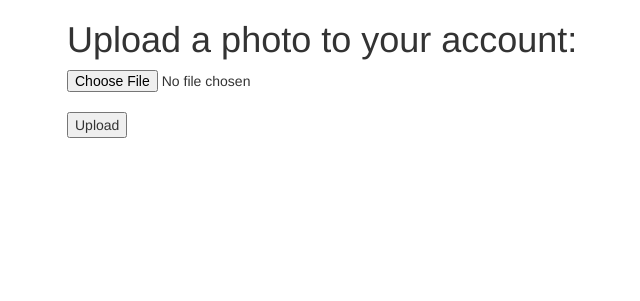
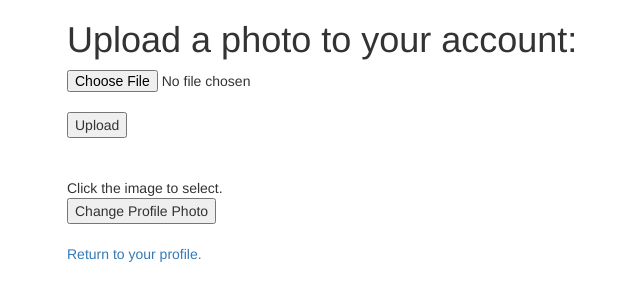
Before and after one commit to traciarms/mySocial, a Django app: a page that uses templates/upload_image.html in a window 1280 px wide. Shown: the top 301 px of the page, without its empty margins (3-643 px from the left). Run offline with Django 3.2, Linux system fonts and the light colour scheme; some libraries are stand-ins or nearby versions.

Commit message:
finished profile pic uploading and comment on others wall & searching for others profiles

```diff
--- a/profile/forms.py
+++ b/profile/forms.py
@@ -1,5 +1,5 @@
 from django.forms import ModelForm
-from profile.models import WallPost, PostComment, Image
+from profile.models import WallPost, PostComment, Image, Profile
 
 __author__ = 'traciarms'
 from django import forms
@@ -60,3 +60,11 @@
     class Meta:
         model = Image
         fields = ('image', )
+
+
+class UpdateProfileImgForm(ModelForm):
+    image_id = forms.IntegerField()
+
+    class Meta:
+        model = Profile
+        fields = ('image_id', )
--- a/profile/urls.py
+++ b/profile/urls.py
@@ -1,6 +1,7 @@
 from django.conf.urls import url
 from django.contrib.auth.decorators import login_required
-from profile.views import UpdateProfile, ViewImages, ProfileList
+from profile.views import UpdateProfile, ViewImages, ProfileList, \
+    ViewOtherProfile
 
 __author__ = 'traciarms'
 
@@ -15,12 +16,19 @@
     url(r'^upload_images/',
         'profile.views.upload_image', name='upload_image'),
 
-    url(r'^view_images/',
-        ViewImages.as_view(), name='view_images'),
+    url(r'^view_images/', ViewImages.as_view(), name='view_images'),
 
-    url(r'^add_wall_post/', 'profile.views.add_wall_post', name='add_wall_post'),
+    url(r'^add_wall_post/(?P<profile_id>[0-9]+)',
+        'profile.views.add_wall_post', name='add_wall_post'),
 
-    url(r'^add_comment/(?P<wall_post_id>[0-9]+)/', 'profile.views.add_comment', name='add_comment'),
+    url(r'^add_comment/(?P<wall_post_id>[0-9]+)/',
+        'profile.views.add_comment', name='add_comment'),
 
     url(r'^list_profiles/', ProfileList.as_view(), name='list_profiles'),
+
+    url(r'^update_profile_image/',
+        'profile.views.update_profile_image', name='update_profile_image'),
+
+    url(r'^other_profile/(?P<profile_id>[0-9]+)/',
+        ViewOtherProfile.as_view(), name='other_profile'),
 ]
--- a/profile/views.py
+++ b/profile/views.py
@@ -9,10 +9,19 @@
 from django.views.generic import ListView, UpdateView
 from myfacebook.settings import MEDIA_ROOT
 from profile.forms import ProfileCreationForm, ProfileForm, UploadImageForm, \
-    CommentForm, WallPostForm, ProfileSearchForm
+    CommentForm, WallPostForm, ProfileSearchForm, UpdateProfileImgForm
 from profile.models import Profile, Image, WallPost, PostComment
 
 __author__ = 'traciarms'
+
+
+def login_redirect(request):
+    user = request.user
+    if hasattr(user, 'profile') and user.profile.id > 0:
+        return HttpResponseRedirect(reverse('profile',
+                                            args=[user.profile.id]))
+    else:
+        return HttpResponseRedirect(reverse('home'))
 
 
 def create_user(request):
@@ -40,7 +49,6 @@
 
 class ProfileList(ListView):
     model = Profile
-    # context_object_name = 'profiles'
     form_class = ProfileSearchForm
     template_name = 'list_profiles.html'
 
@@ -71,20 +79,26 @@
         return context
 
 
-def add_wall_post(request):
-    user = request.user
+def add_wall_post(request, profile_id):
     if request.method == "POST":
         form = WallPostForm(request.POST)
+        forward_template = form.data.get('forward_template')
         if form.is_valid():
+            user = request.user
+            profile = Profile.objects.get(pk=profile_id)
             data = form.cleaned_data
             wall_post = WallPost()
             wall_post.author = user
             wall_post.message = data['message']
-            wall_post.posted_to = user.profile
+            wall_post.posted_to = profile
             wall_post.posted_at = datetime.now()
             wall_post.save()
 
-            return HttpResponseRedirect(reverse('home'))
+            if 'home' not in forward_template:
+                return HttpResponseRedirect(reverse(forward_template,
+                                                    args=[profile.id]))
+            else:
+                return HttpResponseRedirect(reverse('home'))
     else:
         form = WallPostForm()
 
@@ -98,19 +112,26 @@
 
 def add_comment(request, wall_post_id):
     user = request.user
+    wall_post = WallPost.objects.get(pk=wall_post_id)
+    profile = Profile.objects.get(wallpost=wall_post)
     if request.method == "POST":
         form = CommentForm(request.POST)
+        forward_template = form.data.get('forward_template')
         if form.is_valid():
             data = form.cleaned_data
             comment = PostComment()
-            wall_post = WallPost.objects.get(pk=wall_post_id)
+
             comment.author = user
             comment.comment = data['comment']
             comment.wall_post = wall_post
             comment.posted_at = datetime.now()
             comment.save()
 
-            return HttpResponseRedirect(reverse('home'))
+            if 'home' not in forward_template:
+                return HttpResponseRedirect(reverse(forward_template,
+                                                    args=[profile.id]))
+            else:
+                return HttpResponseRedirect(reverse('home'))
     else:
         form = CommentForm()
 
@@ -132,15 +153,30 @@
             image.profile = user.profile
             image.image = data['image']
             image.save()
-            # FileUploadHandler(request.FILES['image'])
-            # form.save()
             return HttpResponseRedirect(reverse('profile',
                                                 args=[user.profile.id]))
     else:
         form = UploadImageForm()
     return render_to_response('upload_image.html',
-                              RequestContext(request, {'form': form,
-                                                       'MEDIA_ROOT': MEDIA_ROOT}))
+                              RequestContext(request, {'form': form}))
+
+
+def update_profile_image(request):
+    user = request.user
+    if request.method == 'POST':
+        form = UpdateProfileImgForm(request.POST)
+        if form.is_valid():
+            data = form.cleaned_data
+            image = Image.objects.get(pk=data['image_id'])
+            profile = user.profile
+            profile.profile_thumbnail = image.image.url
+            profile.save()
+            return HttpResponseRedirect(reverse('profile',
+                                                args=[user.profile.id]))
+    else:
+        form = UploadImageForm()
+    return render_to_response('upload_image.html',
+                              RequestContext(request, {'form': form}))
 
 
 class ViewImages(ListView):
@@ -149,13 +185,24 @@
     queryset = Image.objects.all()
 
 
-def login_redirect(request):
-    user = request.user
-    if hasattr(user, 'profile') and user.profile.id > 0:
-        return HttpResponseRedirect(reverse('profile',
-                                            args=[user.profile.id]))
-    else:
-        return HttpResponseRedirect(reverse('home'))
+class ViewOtherProfile(ListView):
+    model = Profile
+    template_name = "other_profile.html"
+    pk_url_kwarg = 'profile_id'
+
+    def get_context_data(self, **kwargs):
+        profile = get_object_or_404(Profile, pk=self.kwargs['profile_id'])
+        context = super(ViewOtherProfile, self).get_context_data(**kwargs)
+        context['wall_post_list'] = profile.wallpost_set.all()
+        context['form1'] = WallPostForm()
+        context['form2'] = CommentForm()
+        context['search_form'] = ProfileSearchForm()
+        context['profile'] = profile
+        return context
+
+    def get_success_url(self):
+        profile = get_object_or_404(Profile, pk=self.kwargs['profile_id'])
+        return reverse('other_profile', kwargs={'profile_id': profile.id})
 
 
 class UpdateProfile(UpdateView):
@@ -182,3 +229,26 @@
         return {'first_name': profile.user.first_name,
                 'last_name': profile.user.last_name,
                 'email': profile.user.email}
+
+
+# class UpdateProfileImage(UpdateView):
+#     model = Profile
+#     form_class = UpdateProfileImgForm
+#     pk_url_kwarg = 'profile_id'
+#     template_name = "upload_image.html"
+#
+#     def form_valid(self, form):
+#         profile = get_object_or_404(Profile, pk=self.kwargs['profile_id'])
+#         user_profile_form = form.UpdateProfileImgForm(self.request.POST, self.request.FILES)
+#         image_selected = user_profile_form.base_fields.get('profile_thumbnail', None)
+#         profile.profile_thumbnail = image_selected
+#         profile.save()
+#         return super(UpdateProfileImage, self).form_valid(form)
+#
+#     def form_invalid(self, form):
+#         foo = 'bar'
+#         pass
+#
+#     def get_success_url(self):
+#         profile = get_object_or_404(Profile, pk=self.kwargs['profile_id'])
+#         return reverse('profile', kwargs={'profile_id': profile.id})
--- a/templates/upload_image.html
+++ b/templates/upload_image.html
@@ -4,25 +4,35 @@
 {% block title %}Update Profile{% endblock %}
 
 {% block content %}
+    <style>
+        label{border: 2px solid transparent}
+        input[type=radio] {display:none;}
+        input:checked + label {border:2px solid #003366;}
+    </style>
     <h1>Upload a photo to your account:</h1>
-    <form action="{% url 'upload_image' %}" method="post" enctype="multipart/form-data">
+    <form name='form1' action="{% url 'upload_image' %}" method="post" enctype="multipart/form-data">
         {% csrf_token %}
         {{ form.image }}
         <br>
         <input type="submit" value="Upload" />
     </form>
 
+    <form name='form2' action="{% url 'update_profile_image' %}" method="post">
+        {% csrf_token %}
         <br><br>
         <table>
-
+            Click the image to select.
             <tr><td>
             {% for image in user.profile.image_set.all %}
-                <tr><td>
-                <img src="{{ image.image.url }}" width="150"/><br>
-                <input type="submit" value="Make Profile Pic"><br><br>
+                <input id="img{{ image.id }}" name="image_id" value="{{ image.id }}" type="radio">
+                <label for="img{{ image.id }}">
+                    <img src="{{ image.image.url }}" width="150"/>
+                </label>
+            {% endfor %}
             </td></tr>
-        {% endfor %}
         </table>
+        <input type="submit" name="submit" value="Change Profile Photo" />
+    </form>
     <br>
-{#    <a href="{% url 'profile' user.profile.id %}">Return to your profile.</a>#}
+    <a href="{% url 'profile' user.profile.id %}">Return to your profile.</a>
 {% endblock %}
--- a/templates/view_images.html
+++ b/templates/view_images.html
@@ -6,7 +6,8 @@
 {% block content %}
     <h1>Here are your account photos:</h1>
     {% for image in image_list %}
-        <li>{{ image.url }}</li>
+        <li><img name="image"  src="{{ image.image.url }}" width="150"/>
+        </li>
 
     {% endfor %}
     <br>
```
Also changed, not shown: templates/list_profiles.html (+9 -3 lines), templates/other_profile.html (added, +68 -0 lines), templates/profile.html (+14 -5 lines), db.sqlite3, documents/2016/01/21/100344191520IRONYARD_08191239.jpg (added), documents/2016/01/21/Screen_Shot_2015-03-11_at_9.05.56_AM.png (added), 4 other files. Lines whose indentation alone changed are shown as unchanged.
